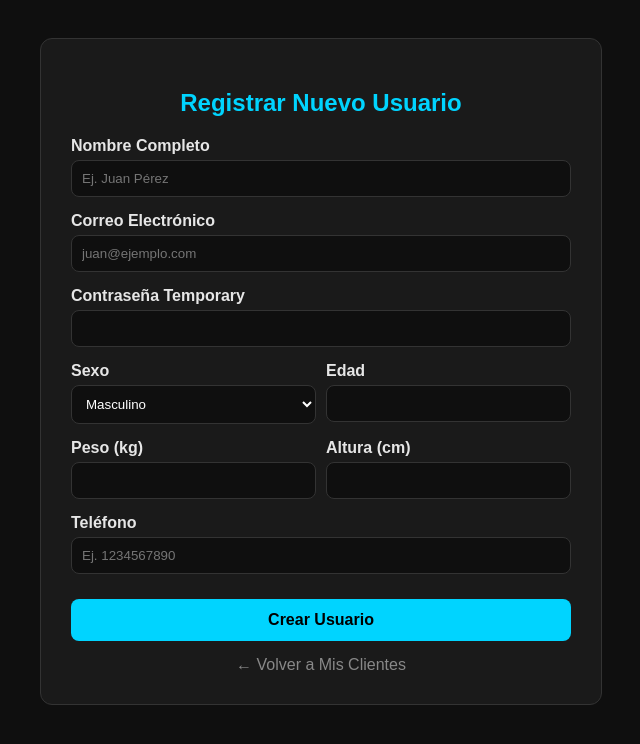
After one commit to Jujuyarath/Nutricalculadora, a Flask app: page /registro_usuario in a window 1280 px wide. The commit adds this page. Shown: the top 744 px of the page, without its empty margins (319-959 px from the left). Run offline with Flask 3, Linux system fonts and the light colour scheme; the visitor is signed in with stand-in values (Sample User, id 1).

Commit message:
ajuste y actualizacion

```diff
--- a/app/routes/coach.py
+++ b/app/routes/coach.py
@@ -1,4 +1,5 @@
-from flask import Blueprint, render_template, session, redirect, request
+from flask import Blueprint, render_template, session, redirect, request, jsonify
+import bcrypt
 
 coach_bp = Blueprint("coach", __name__)
 
@@ -433,3 +434,104 @@ def actualizar_ejercicio():
     finally:
         cur.close()
         conn.close()
+
+# LISTADO DE RUTINAS
+@coach_bp.route("/mis_rutinas")
+def mis_rutinas():
+    if "user_id" not in session:
+        return redirect("/")
+
+    from app.db import get_conn
+    conn = get_conn()
+    cur = conn.cursor()
+
+    try:
+        cur.execute("""
+            SELECT id, nombre, objetivo, fecha_creacion
+            FROM rutinas
+            WHERE profesional_id = %s
+            ORDER BY fecha_creacion DESC
+        """, (session["user_id"],))
+        rutinas = cur.fetchall()
+        return render_template("coach/mis_rutinas.html", rutinas=rutinas)
+    finally:
+        cur.close()
+        conn.close()
+
+# REGISTRO DE USUARIOS POR EL COACH
+@coach_bp.route("/registro_usuario", methods=["GET", "POST"])
+def registro_usuario():
+    if "user_id" not in session:
+        return redirect("/")
+
+    if request.method == "POST":
+        nombre = request.form["nombre"]
+        correo = request.form["correo"]
+        password = request.form["password"]
+        sexo = request.form["sexo"]
+        edad = request.form["edad"]
+        peso = request.form["peso"]
+        altura = request.form["altura"]
+        telefono = request.form["telefono"]
+
+        hashed_password = bcrypt.hashpw(password.encode("utf-8"), bcrypt.gensalt()).decode("utf-8")
+
+        from app.db import get_conn
+        conn = get_conn()
+        cur = conn.cursor()
+
+        try:
+            cur.execute("""
+                INSERT INTO usuarios (nombre, correo, contraseña, rol, creado_por_entrenador, sexo, edad, peso, altura, telefono)
+                VALUES (%s, %s, %s, 'cliente', true, %s, %s, %s, %s, %s)
+                RETURNING id
+            """, (nombre, correo, hashed_password, sexo, edad, peso, altura, telefono))
+
+            nuevo_usuario_id = cur.fetchone()[0]
+
+            # Asignar automáticamente al coach que lo creó
+            cur.execute("""
+                INSERT INTO asignaciones (profesional_id, cliente_id)
+                VALUES (%s, %s)
+            """, (session["user_id"], nuevo_usuario_id))
+
+            conn.commit()
+            return redirect("/mis_clientes")
+        except Exception as e:
+            conn.rollback()
+            return f"Error: {e}"
+        finally:
+            cur.close()
+            conn.close()
+
+    return render_template("coach/registro_usuario.html")
+
+# VER USUARIOS CON RUTINA ASIGNADA
+@coach_bp.route("/usuarios_asignados")
+def usuarios_asignados():
+    if "user_id" not in session:
+        return redirect("/")
+
+    from app.db import get_conn
+    conn = get_conn()
+    cur = conn.cursor()
+
+    try:
+        # Consulta para ver qué usuarios tienen qué rutina asignada
+        cur.execute("""
+            SELECT
+                u.nombre AS usuario,
+                r.nombre AS rutina,
+                u.id AS usuario_id,
+                r.id AS rutina_id
+            FROM rutinas_asignadas ra
+            JOIN usuarios u ON u.id = ra.cliente_id
+            JOIN rutinas r ON r.id = ra.rutina_id
+            WHERE r.profesional_id = %s
+        """, (session["user_id"],))
+
+        asignaciones = cur.fetchall()
+        return render_template("coach/usuarios_asignados.html", asignaciones=asignaciones)
+    finally:
+        cur.close()
+        conn.close()
--- a/app/templates/coach/mis_clientes.html
+++ b/app/templates/coach/mis_clientes.html
@@ -60,7 +60,10 @@
 
 <body>
     <div class="container">
-        <h1>Mis Clientes</h1>
+        <div style="display: flex; justify-content: space-between; align-items: center;">
+            <h1>Mis Clientes</h1>
+            <a href="/registro_usuario" style="background: var(--accent); color: black; padding: 10px 20px; border-radius: 8px; text-decoration: none; font-weight: bold;">+ Registrar Nuevo Cliente</a>
+        </div>
 
         {% for c in clientes %}
         <div class="cliente-card">
--- a/app/templates/coach/panel_coach.html
+++ b/app/templates/coach/panel_coach.html
@@ -122,6 +122,7 @@
         <div class="menu-item"><a href="/mis_clientes">👥 Mis Clientes</a></div>
         <div class="menu-item"><a href="/crear_rutina">📋 Crear Rutina</a></div>
         <div class="menu-item"><a href="/mis_rutinas">📚 Mis Rutinas</a></div>
+        <div class="menu-item"><a href="/usuarios_asignados">📋 Usuarios Asignados</a></div>
         <div class="menu-item"><a href="#">📈 Progreso</a></div>
         <div class="menu-item"><a href="#">📝 Registrar Medidas</a></div>
         <div class="menu-item"><a href="#">✉️ Mensajes</a></div>
--- /dev/null
+++ b/app/templates/coach/registro_usuario.html
@@ -0,0 +1,63 @@
+<!DOCTYPE html>
+<html lang="es">
+<head>
+    <meta charset="UTF-8">
+    <title>Registrar Usuario – Arath Labs</title>
+    <style>
+        body { background:#0f0f0f; color:#e6e6e6; font-family:Arial; padding:30px; }
+        .card { background:#1a1a1a; padding:30px; border-radius:12px; border:1px solid #333; max-width:500px; margin:auto; }
+        h2 { color: #00d4ff; text-align: center; }
+        label { display: block; margin-top: 15px; font-weight: bold; }
+        input, select { width:100%; padding:10px; margin-top:5px; border-radius:8px; border:1px solid #333; background:#0f0f0f; color:white; box-sizing: border-box; }
+        button { margin-top:25px; padding:12px; width:100%; background:#00d4ff; border:none; border-radius:8px; font-weight:bold; cursor: pointer; font-size: 16px; }
+        button:hover { background: #00b8e6; }
+        .back { display: block; text-align: center; margin-top: 15px; color: #888; text-decoration: none; }
+    </style>
+</head>
+<body>
+    <div class="card">
+        <h2>Registrar Nuevo Usuario</h2>
+        <form method="POST">
+            <label>Nombre Completo</label>
+            <input type="text" name="nombre" required placeholder="Ej. Juan Pérez">
+
+            <label>Correo Electrónico</label>
+            <input type="email" name="correo" required placeholder="juan@ejemplo.com">
+
+            <label>Contraseña Temporary</label>
+            <input type="password" name="password" required>
+
+            <div style="display: flex; gap: 10px;">
+                <div style="flex: 1;">
+                    <label>Sexo</label>
+                    <select name="sexo">
+                        <option value="M">Masculino</option>
+                        <option value="F">Femenino</option>
+                    </select>
+                </div>
+                <div style="flex: 1;">
+                    <label>Edad</label>
+                    <input type="number" name="edad" required>
+                </div>
+            </div>
+
+            <div style="display: flex; gap: 10px;">
+                <div style="flex: 1;">
+                    <label>Peso (kg)</label>
+                    <input type="number" step="0.1" name="peso" required>
+                </div>
+                <div style="flex: 1;">
+                    <label>Altura (cm)</label>
+                    <input type="number" step="0.1" name="altura" required>
+                </div>
+            </div>
+
+            <label>Teléfono</label>
+            <input type="text" name="telefono" placeholder="Ej. 1234567890">
+
+            <button type="submit">Crear Usuario</button>
+        </form>
+        <a href="/mis_clientes" class="back">← Volver a Mis Clientes</a>
+    </div>
+</body>
+</html>
```
Also changed, not shown: app/models.py (+8 -2 lines), app/routes/api.py (+76 -0 lines), app/templates/coach/editar_rutina.html (+59 -42 lines), app/templates/coach/mis_rutinas.html (added, +42 -0 lines), app/templates/coach/usuarios_asignados.html (added, +48 -0 lines).
